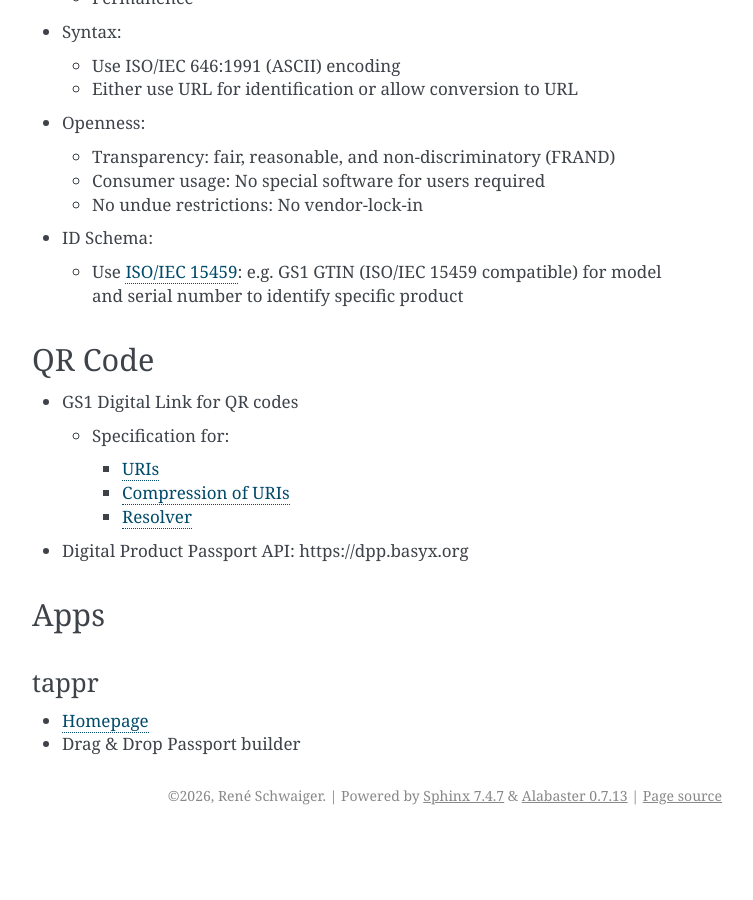
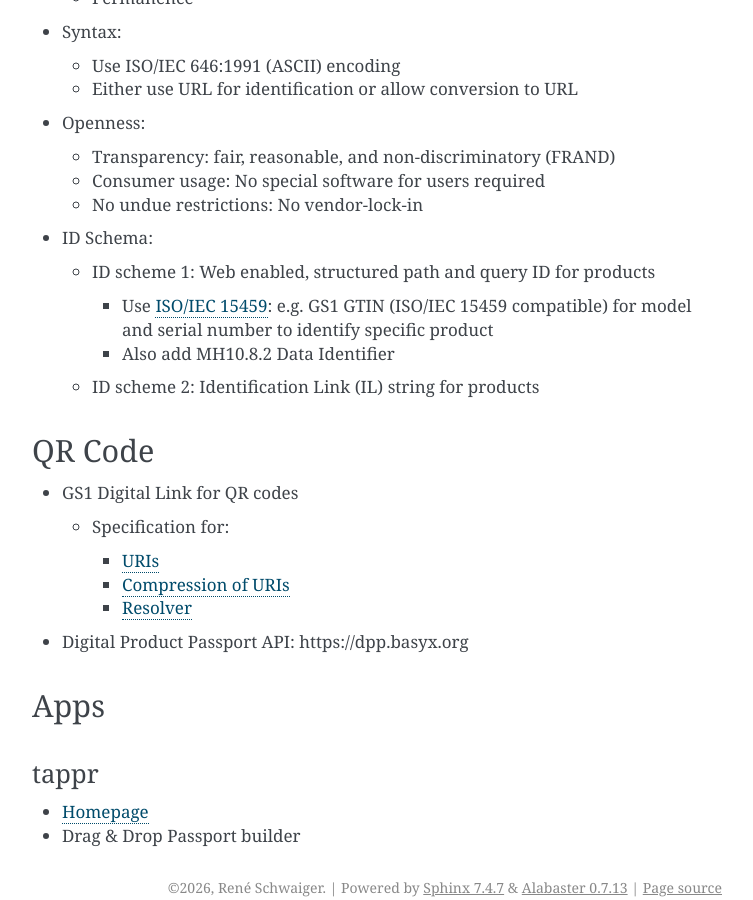
Before and after one commit to ift-tuwien/Digital-Product-Passport, a Sphinx documentation site: the page built from doc/sphinx/dpp.md, in a window 1280 px wide and 900 px high, scrolled down 1325 px. Shown: the whole window, without its empty margins (388-1141 px from the left). Built offline with Sphinx 7.4.7, drawn with Linux system fonts in a browser that asks for light colours; cross-references to code outside the pages are shown as plain code; before the commit the page ends 2160 px from its top, so only the background shows below that.

Commit message:
DPP: Extend text about schema

```diff
--- a/doc/sphinx/dpp.md
+++ b/doc/sphinx/dpp.md
@@ -51,7 +51,10 @@
   - Consumer usage: No special software for users required
   - No undue restrictions: No vendor-lock-in
 - ID Schema:
-  - Use [ISO/IEC 15459](https://esprregistry.com/iso-15459-data-carriers/): e.g. GS1 GTIN (ISO/IEC 15459 compatible) for model and serial number to identify specific product
+  - ID scheme 1: Web enabled, structured path and query ID for products
+    - Use [ISO/IEC 15459](https://esprregistry.com/iso-15459-data-carriers/): e.g. GS1 GTIN (ISO/IEC 15459 compatible) for model and serial number to identify specific product
+    - Also add MH10.8.2 Data Identifier
+  - ID scheme 2: Identification Link (IL) string for products
 
 ## QR Code
 
```
